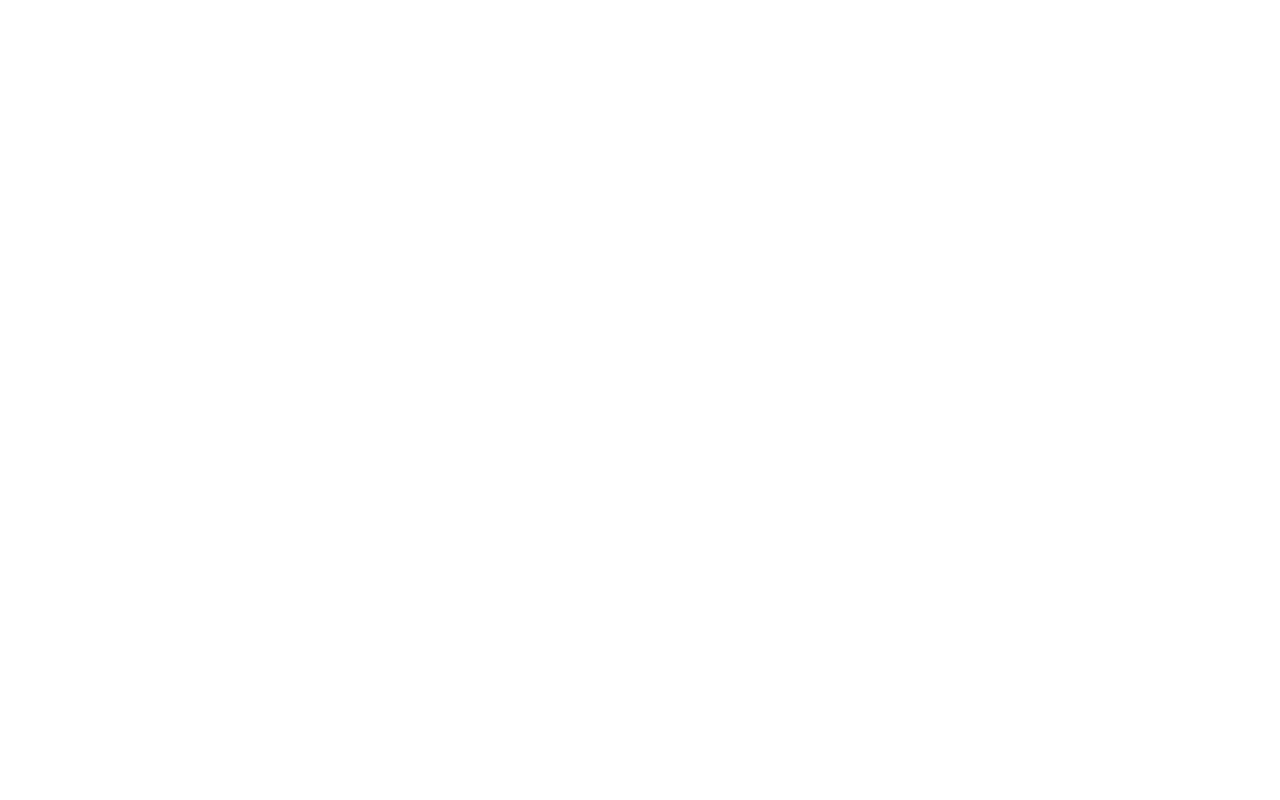
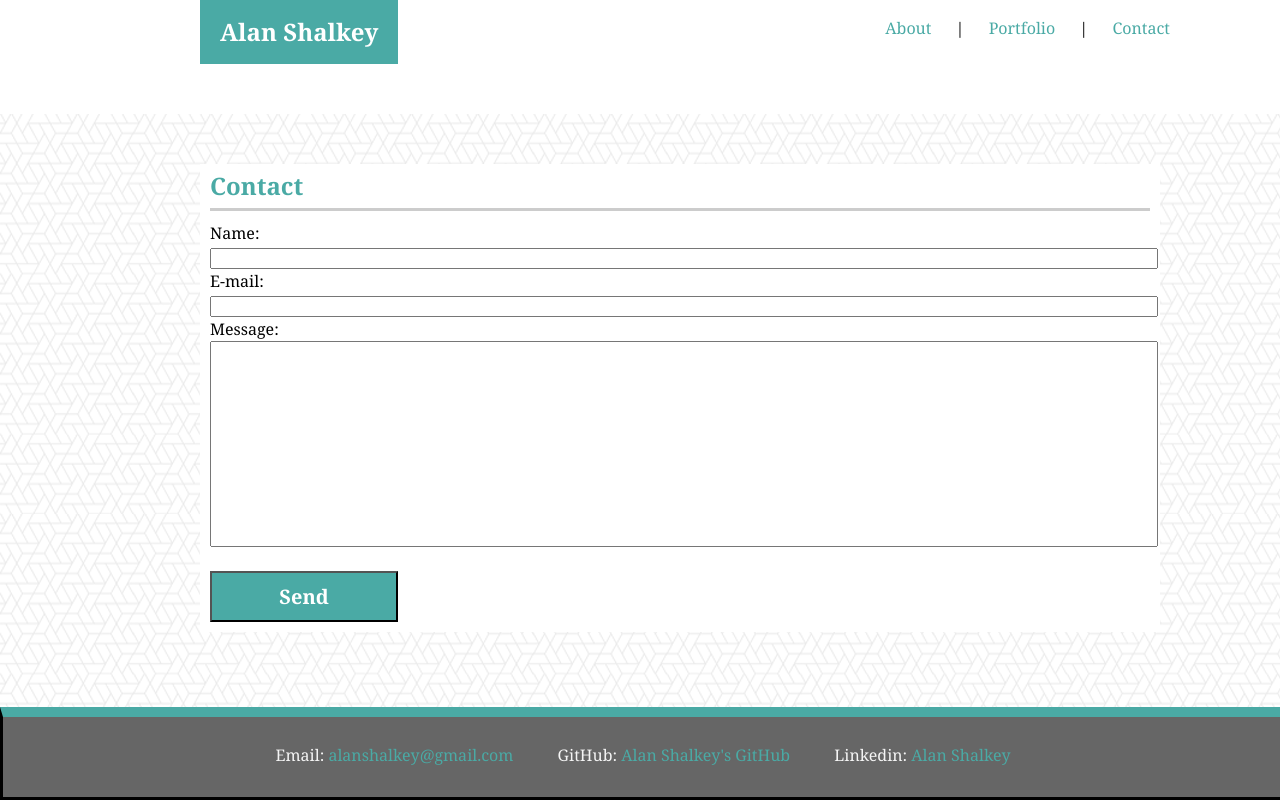
Before and after one commit to ashalkey/Basic-Portfolio, a plain HTML site: page contact.html in a window 1280 px wide. Drawn offline with Linux system fonts and the light colour scheme.

Commit message:
work done on 5/19, work still to be done on portfolio page

```diff
--- a/assets/css/reset.css
+++ b/assets/css/reset.css
@@ -0,0 +1,48 @@
+/* http://meyerweb.com/eric/tools/css/reset/
+   v2.0 | 20110126
+   License: none (public domain)
+*/
+
+html, body, div, span, applet, object, iframe,
+h1, h2, h3, h4, h5, h6, p, blockquote, pre,
+a, abbr, acronym, address, big, cite, code,
+del, dfn, em, img, ins, kbd, q, s, samp,
+small, strike, strong, sub, sup, tt, var,
+b, u, i, center,
+dl, dt, dd, ol, ul, li,
+fieldset, form, label, legend,
+table, caption, tbody, tfoot, thead, tr, th, td,
+article, aside, canvas, details, embed,
+figure, figcaption, footer, header, hgroup,
+menu, nav, output, ruby, section, summary,
+time, mark, audio, video {
+	margin: 0;
+	padding: 0;
+	border: 0;
+	font-size: 100%;
+	font: inherit;
+	vertical-align: baseline;
+}
+/* HTML5 display-role reset for older browsers */
+article, aside, details, figcaption, figure,
+footer, header, hgroup, menu, nav, section {
+	display: block;
+}
+body {
+	line-height: 1;
+}
+ol, ul {
+	list-style: none;
+}
+blockquote, q {
+	quotes: none;
+}
+blockquote:before, blockquote:after,
+q:before, q:after {
+	content: '';
+	content: none;
+}
+table {
+	border-collapse: collapse;
+	border-spacing: 0;
+}
--- a/assets/css/style.css
+++ b/assets/css/style.css
@@ -3,22 +3,45 @@ body, html {
     overflow: hidden;
 }
 
-h1, h2 {
-    font-family: 'Georgia', Times, Times New Roman, serif;
+a:link {
+    text-decoration: none;
+    color: #4aaaa5;
+}
+
+a:visited {
+    text-decoration: none;
+    color: #4aaaa5;
 }
 
 h2 {
     border-bottom: solid;
     border-bottom-color: #cccccc;
     padding-bottom: 10px;
+    margin-bottom: 10px;
+    font-family: 'Georgia', Times, Times New Roman, serif;
+    font-size: 24px;
+    color: #4aaaa5;
+    font-weight: bold;
 }
-p, a {
-    font-family: 'Arial', 'Helvetica Neue', Helvetica, sans-serif;
-}
+
 #navigation {
     display: flex;
     justify-content: space-between;
 }
+
+#navigation ul {
+    list-style-type: none;
+    float: right;
+    margin: 20px;
+    padding-right: 70px;
+    font-family: 'Georgia', Times, Times New Roman, serif;
+}
+
+#navigation ul, li {
+    display: inline;
+    margin: 20px;
+}
+
 h1 {
     border-color: #cccccc;
     margin-left: 200px;
@@ -28,6 +51,11 @@ h1 span {
     background-color: #4aaaa5;
     color: #ffffff;
     padding: 20px;
+    font-family: 'Georgia', Times, Times New Roman, serif;
+    font-size: 24px;
+    display: inline-block;
+    vertical-align: middle;
+    font-weight: bolder;
 }
 
 #center {
@@ -43,21 +71,11 @@ h1 span {
     background-color: #ffffff;
     overflow: auto;
     clear: both;
-    width: 960px;
+    width: 940px;
     margin-left: 200px;
     padding: 10px;
-}
-
-#navigation ul {
-    list-style-type: none;
-    float: right;
-    margin: 20px;
-    padding-right: 70px;
-}
-
-#navigation ul li {
-    display: inline;
-    margin: 20px;
+    font-family: 'Arial', 'Helvetica Neue', Helvetica, sans-serif;
+    line-height: 24px;
 }
 
 #footer {
@@ -69,21 +87,66 @@ h1 span {
     background: #666666;
     clear: both;
     text-align: center;
+    border: solid;
+    border-top-color: #4aaaa5;
+    border-top-width: 10px;
 }
+
 #footer ul {
     margin-top: 30px;
-}
-#footer ul li {
-    display: inline;
-    margin: 20px;
+    font-family: 'Georgia', Times, Times New Roman, serif;
+    color: whitesmoke;
 }
 
 #profilePic {
     float: left;
-    height: 100px;
+    height: 250px;
     margin-right: 10px;
 }
 
-p {
-    line-height: 24px;
+form {
+    font-family: 'Georgia', Times, Times New Roman, serif;
 }
+
+input {
+    display: table-cell;
+    width: 100%;
+}
+
+#messageField {
+   height: 200px;
+}
+
+#sendButton {
+    background-color: #4aaaa5;
+    color: #ffffff;
+    padding: 10px;
+    font-family: 'Georgia', Times, Times New Roman, serif;
+    font-size: 20px;
+    display: inline-block;
+    vertical-align: middle;
+    font-weight: bolder;
+    width: 20%;
+}
+
+#core img {
+    max-height: 100%;
+    max-width: 100%;
+    padding: 10px;
+    overflow: auto;
+    clear: both;
+}
+
+.imageContainer {
+    position: relative;
+}
+
+.imgText h3 {
+    position: absolute;
+    color: white;
+    background-color: #4aaaa5;
+    left: 8%;
+    bottom: 65%;
+    width: 25%;
+    text-align: center;
+}
--- a/contact.html
+++ b/contact.html
@@ -0,0 +1,45 @@
+<!DOCTYPE html>
+<html lang="en">
+<head>
+    <title>Alan Shalkey's Portfolio</title>
+    <link rel='stylesheet' type='text/css' href='assets/css/reset.css'>
+    <link rel='stylesheet' type='text/css' href='assets/css/style.css'>
+
+</head>
+<body>
+
+    <nav id='navigation'>
+        <h1><span>Alan Shalkey</span></h1>
+            <ul>
+                <li><a href='index.html'>About</a></li> |
+                <li><a href='portfolio.html'>Portfolio</a></li> |
+                <li><a href='contact.html'>Contact</a></li>
+            </ul>
+    </nav>
+
+    <div id='center'>
+        <section id='core'>
+            <h2>Contact</h2>
+
+            <form action="mailto:someone@example.com" method="post" enctype="text/plain">
+                Name:<br>
+                <input type="text" name="name"><br>
+                E-mail:<br>
+                <input type="text" name="mail"><br>
+                Message:<br>
+                <input id='messageField' type="text" name="comment" size="100"><br><br>
+                <input id='sendButton' type="submit" value="Send">
+                </form>
+                  </div>
+        </section>
+    </div>
+
+    <footer id='footer'>
+        <ul>
+            <li><strong>Email: </strong><a href="mailto:alanshalkey@gmail.com">alanshalkey@gmail.com</a></li>
+            <li><strong>GitHub: </strong><a href="https://github.com/ashalkey" target="_blank">Alan Shalkey's GitHub</a></li>
+            <li><strong>Linkedin: </strong><a href="https://www.linkedin.com/in/alan-shalkey-39590bb7/" target="_blank">Alan Shalkey</a></li>
+        </ul>
+    </footer>
+</body>
+</html>
```
Also changed, not shown: index.html (+6 -4 lines), portfolio.html (+50 -0 lines).
